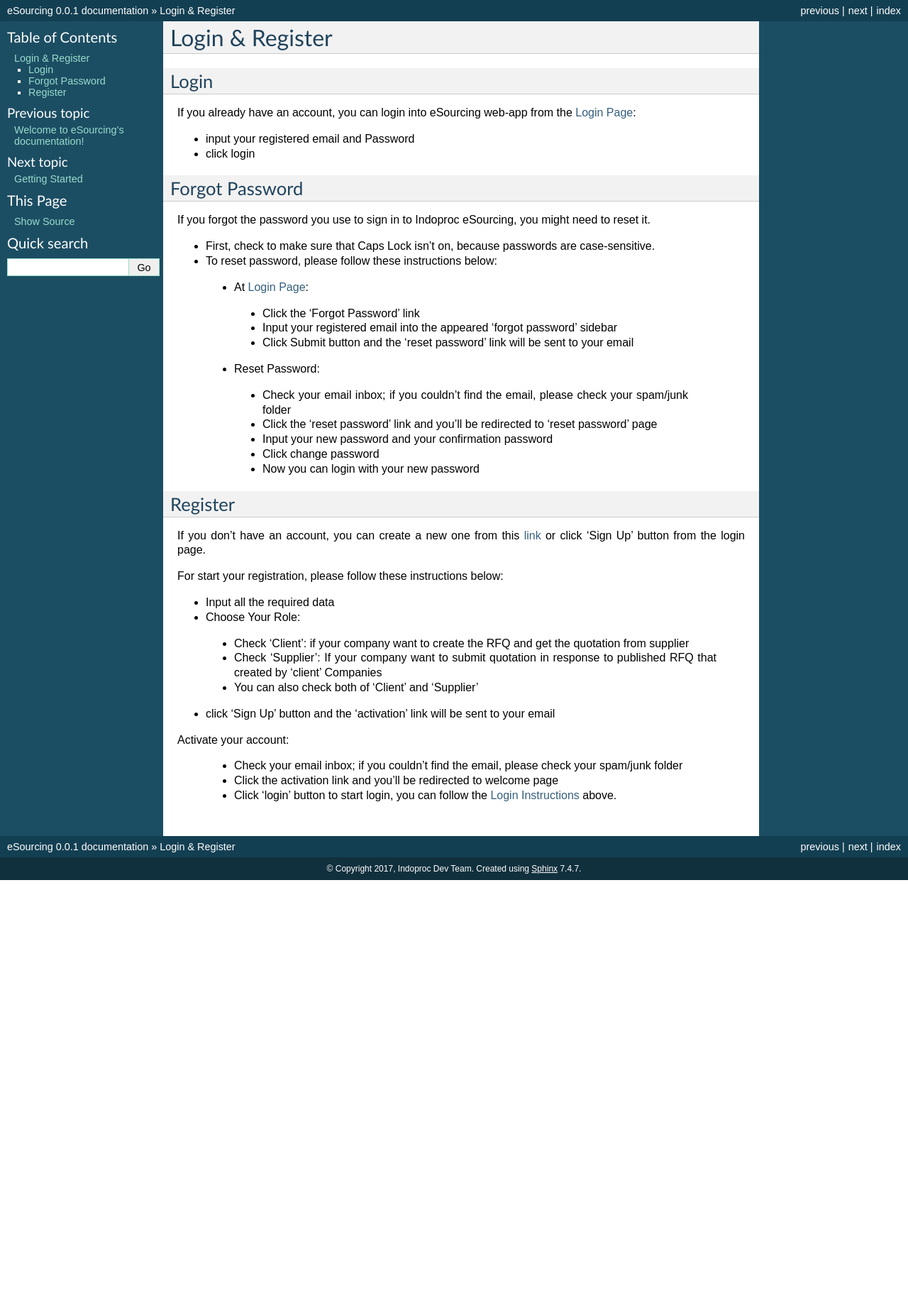
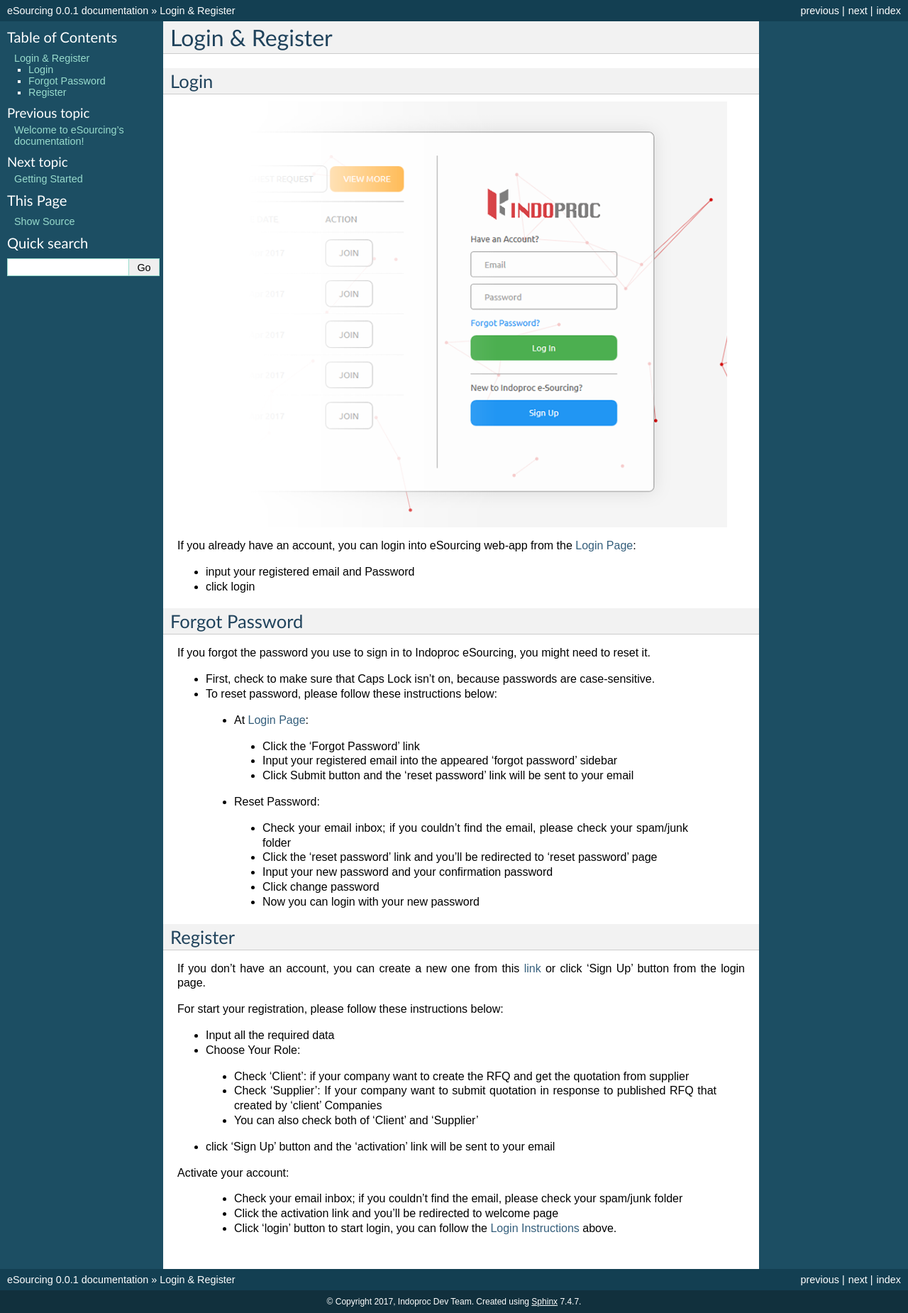
Before and after one commit to ralese/docs, a Sphinx documentation site: the page built from source/Login_Register.rst, in a window 1280 px wide. Shown: the whole page at 71% size. Built offline with Sphinx 7.4.7, drawn with Linux system fonts in a browser that asks for light colours; before the commit the page ends 1240 px from its top, so only the background shows below that.

Commit message:
test img

```diff
--- a/source/Login_Register.rst
+++ b/source/Login_Register.rst
@@ -5,6 +5,12 @@
 
 Login
 -----
+
+.. image:: login_ss.png
+    :width: 750px
+    :align: center
+    :height: 600px
+    :alt: Login Preview
 
 If you already have an account, you can login into eSourcing web-app from the `Login Page <http://indoproc.com/esourcing/sign/login>`_:
 
```
Also changed, not shown: source/login_ss.png (added).
